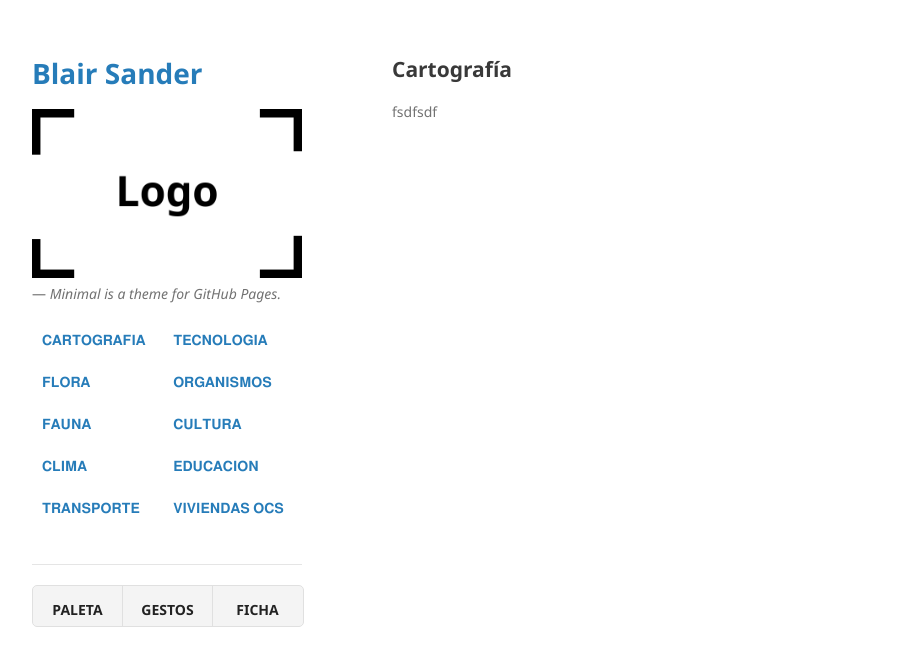
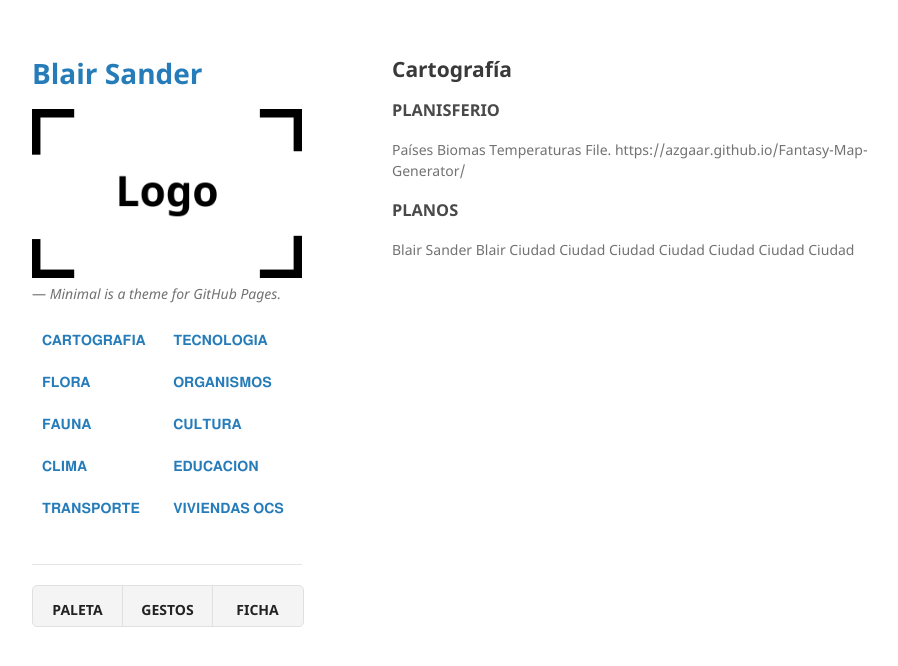
Before and after one commit to BlairSander/ciudad, a Jekyll site: the page built from cartografia.md, in a window 1280 px wide. Shown: the top 666 px of the page, without its empty margins (178-1076 px from the left). Built offline with Jekyll 4.4.1, drawn with Linux system fonts in a browser that asks for light colours.

Commit message:
Update cartografia.md

```diff
--- a/cartografia.md
+++ b/cartografia.md
@@ -4,4 +4,22 @@ layout: default
 
 <h2>Cartografía</h2>
 
-fsdfsdf
+<h3>PLANISFERIO</h3>
+
+Países
+Biomas
+Temperaturas
+File.
+https://azgaar.github.io/Fantasy-Map-Generator/
+
+<h3>PLANOS</h3>
+
+Blair Sander
+Blair
+Ciudad
+Ciudad
+Ciudad
+Ciudad
+Ciudad
+Ciudad
+Ciudad
```
